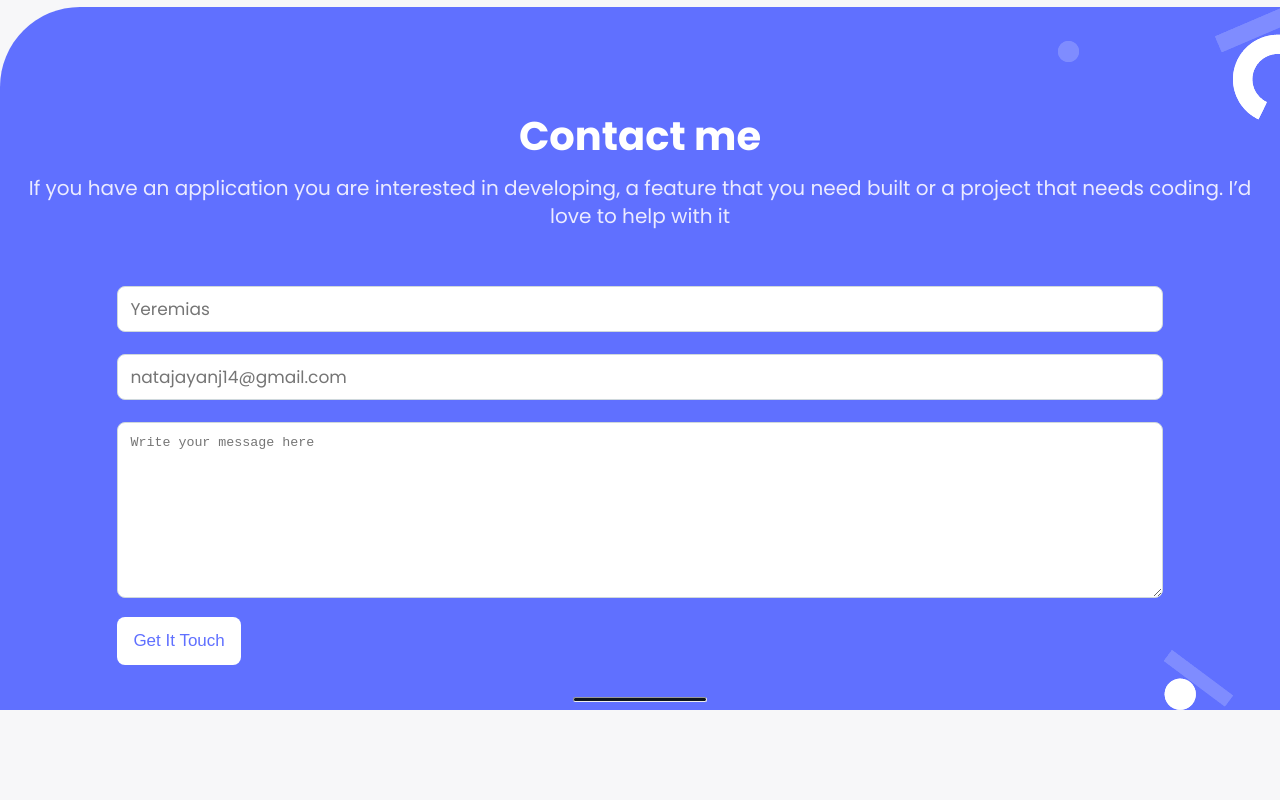
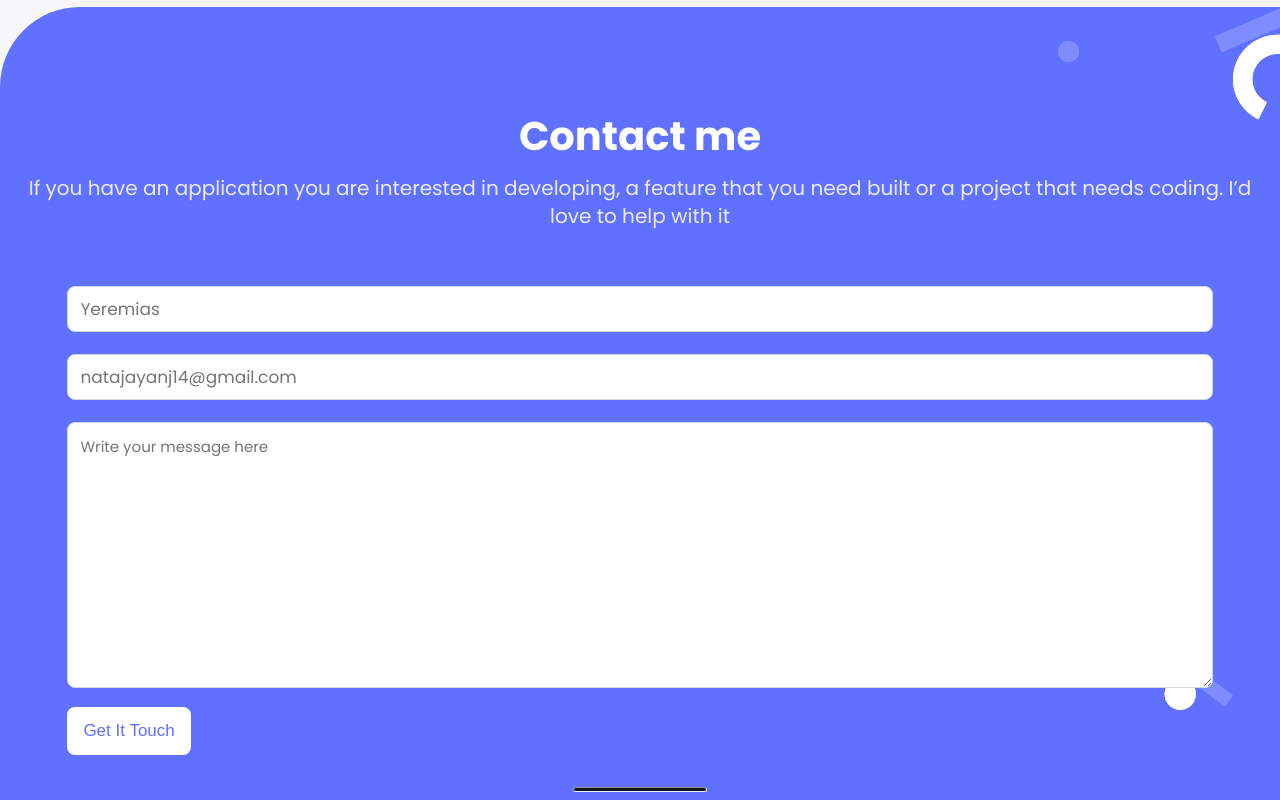
Before and after one commit to GraceAbike/Portfolio, a website: page index.html in a window 1280 px wide. Shown: the part 7010-7810 px from the top of the page. Before the commit the page ends 7720 px from the top, so only its background shows below. Drawn offline with Linux system fonts and the light colour scheme.

Commit message:
Add font-mamily 0n textarea

```diff
--- a/css/styles.css
+++ b/css/styles.css
@@ -311,6 +311,11 @@ textarea {
   margin-top: 6px;
   resize: vertical;
   margin-bottom: 0;
+  font-family: 'Poppins', sans-serif;
+  font-style: normal;
+  font-weight: 400;
+  font-size: 15px;
+  line-height: 24px;
 }
 
 button {
```
